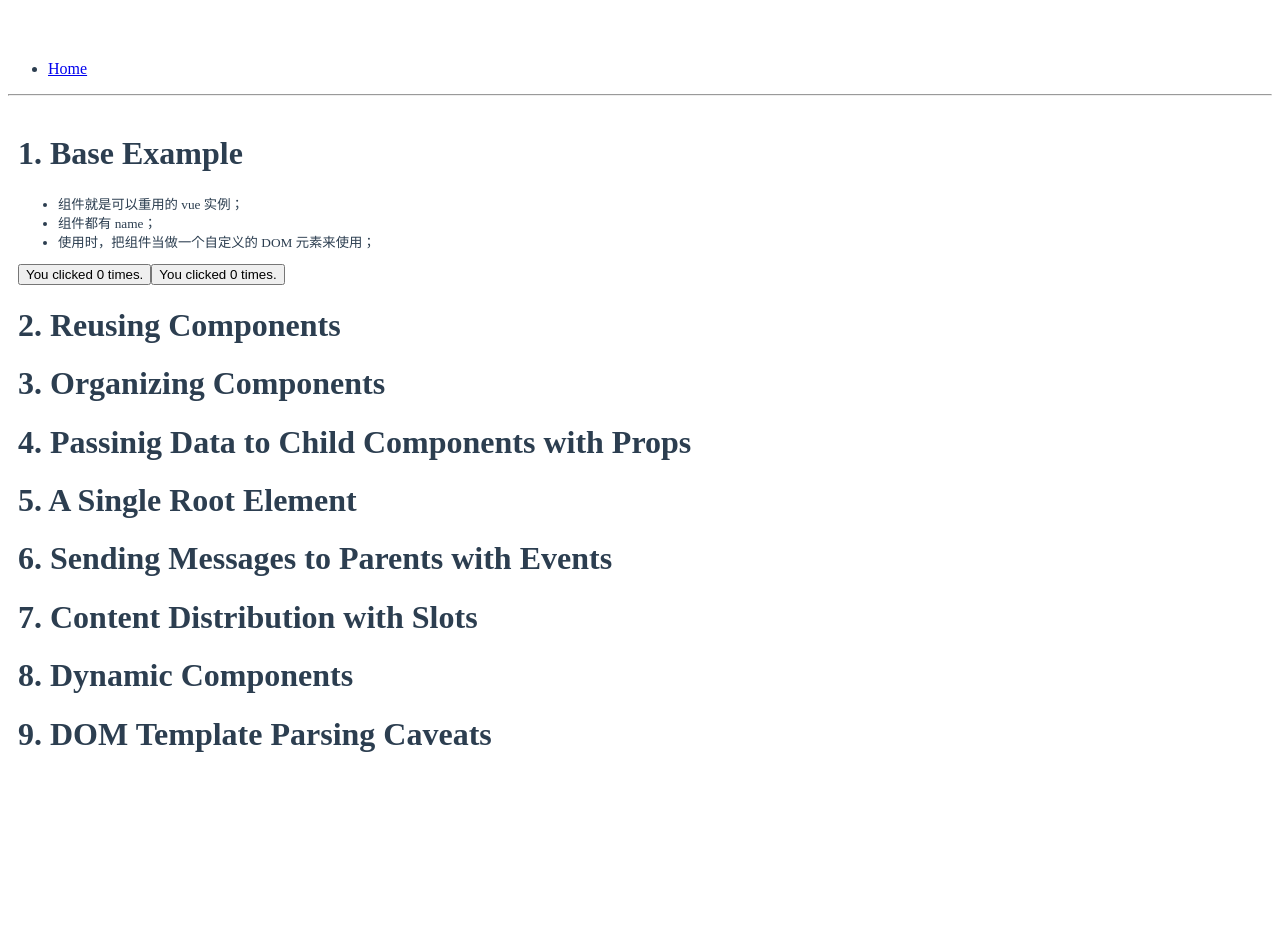
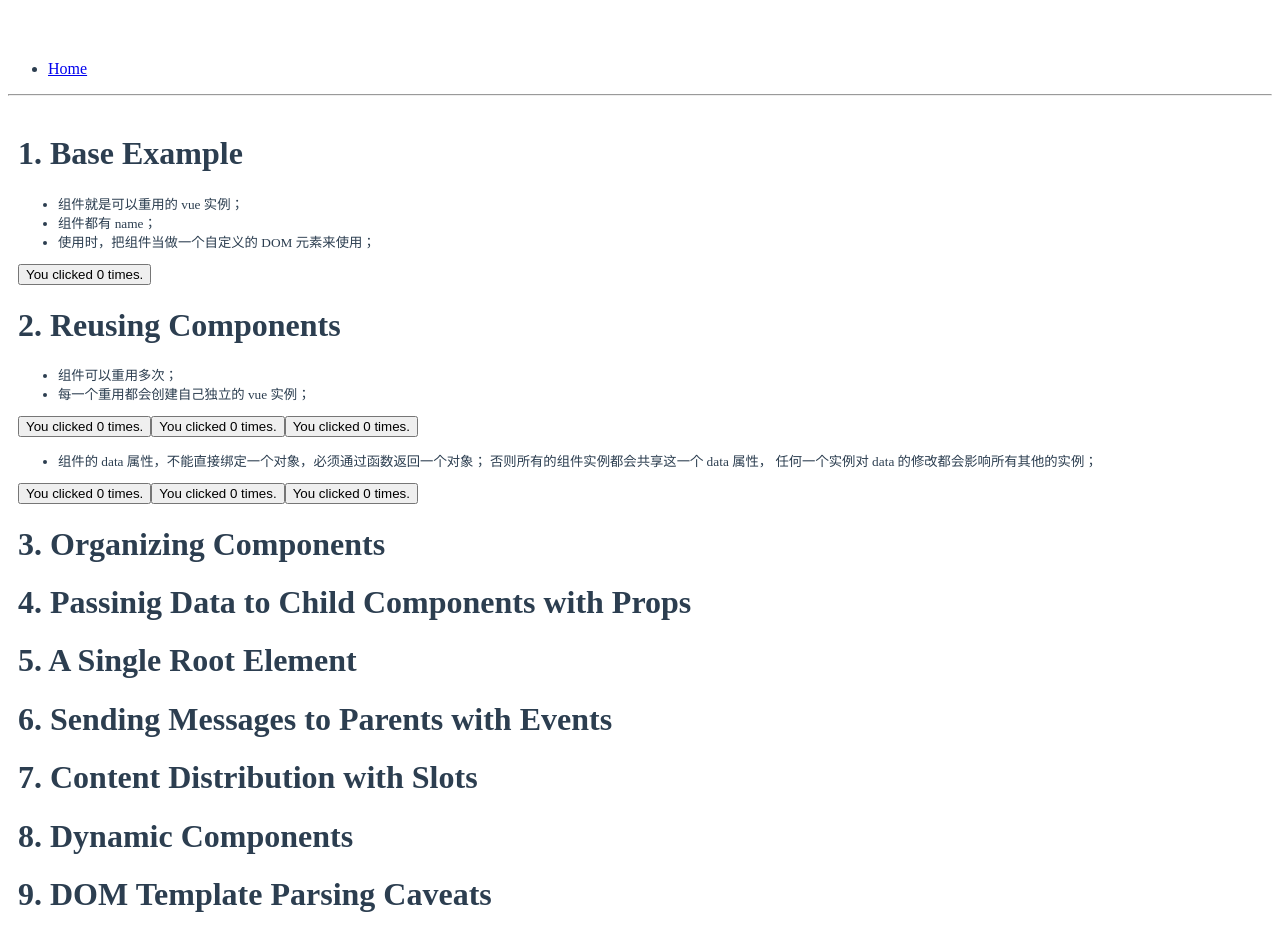
Before and after one commit to luotaoyeah/learning-vue, a Vue app: page /#/guide/component-basic in a window 1280 px wide. Shown: the top 950 px of the page. Before the commit the page ends 800 px from the top, so only its background shows below. Built offline with nearby package versions, Linux system fonts and the light colour scheme.

Commit message:
component basic: reusing components

```diff
--- a/src/doc/guide/component-basic/component-base-example.vue
+++ b/src/doc/guide/component-basic/component-base-example.vue
@@ -9,7 +9,6 @@
       </ul>
     </small>
     <ButtonCounter></ButtonCounter>
-    <button-counter></button-counter>
   </div>
 </template>
 <script>
--- a/src/doc/guide/component-basic/component-reusing-component.vue
+++ b/src/doc/guide/component-basic/component-reusing-component.vue
@@ -1,9 +1,55 @@
 <template>
   <div>
     <h1>2. Reusing Components</h1>
+    <small>
+      <ul>
+        <li>组件可以重用多次；</li>
+        <li>每一个重用都会创建自己独立的 vue 实例；</li>
+      </ul>
+    </small>
+    <ButtonCounter></ButtonCounter>
+    <ButtonCounter></ButtonCounter>
+    <ButtonCounter></ButtonCounter>
+    <small>
+      <ul>
+        <li>
+          组件的 data 属性，不能直接绑定一个对象，必须通过函数返回一个对象；
+          否则所有的组件实例都会共享这一个 data 属性，
+          任何一个实例对 data 的修改都会影响所有其他的实例；
+        </li>
+      </ul>
+    </small>
+    <ButtonCounter2></ButtonCounter2>
+    <ButtonCounter2></ButtonCounter2>
+    <ButtonCounter2></ButtonCounter2>
   </div>
 </template>
 <script>
+/* eslint-disable vue/no-shared-component-data */
+import Vue from "vue";
+
+Vue.component("ButtonCounter", {
+  template:
+    '<button v-on:click="count++">You clicked {{count}} times.</button>',
+  data() {
+    return {
+      count: 0
+    };
+  }
+});
+
+const dataObj = {
+  count: 0
+};
+
+Vue.component("ButtonCounter2", {
+  template:
+    '<button v-on:click="count++">You clicked {{count}} times.</button>',
+  data() {
+    return dataObj;
+  }
+});
+
 export default {
   data() {
     return {};
```
